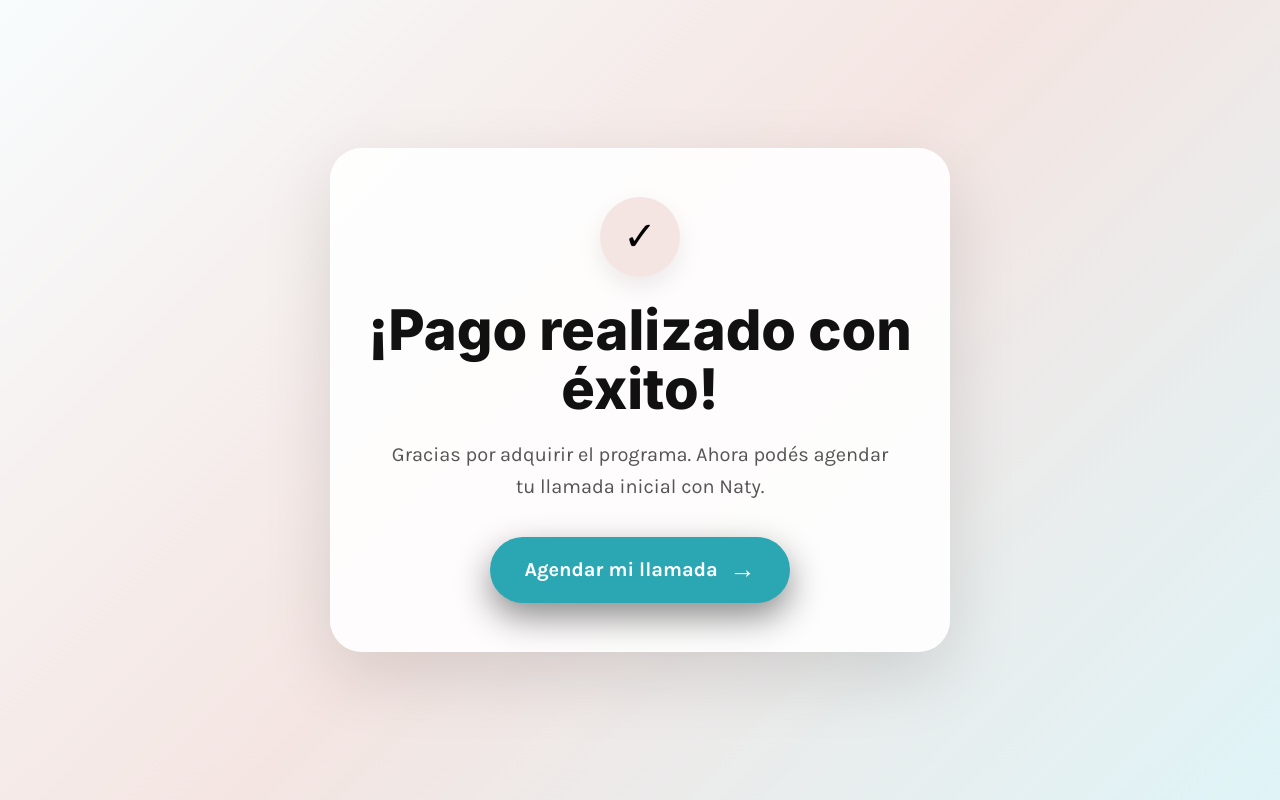
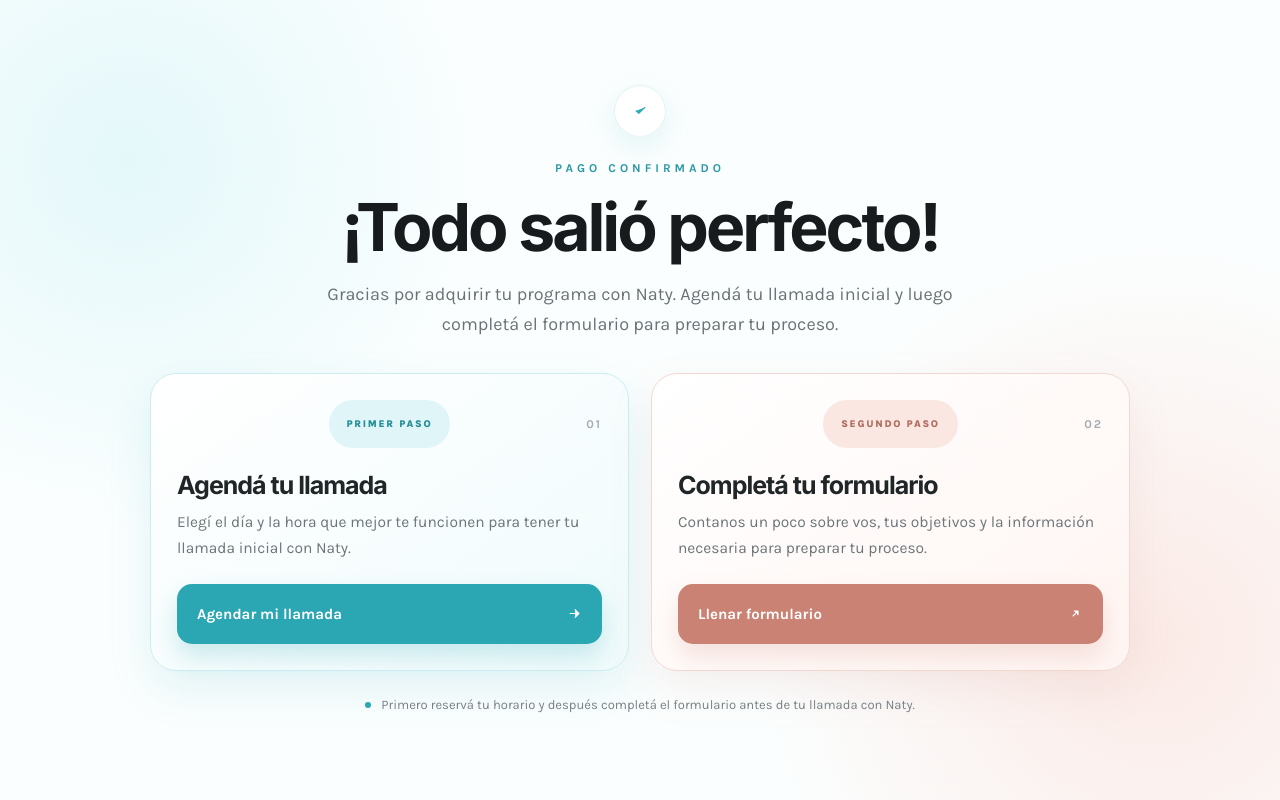
Before and after one commit to ashroomy/naty, a Next.js app: page /gracias in a window 1280 px wide. Built offline with nearby package versions, Linux system fonts and the light colour scheme; a web font is replaced by a local one.

Commit message:
Actualiza pagina de gracias

```diff
--- a/pages/gracias.jsx
+++ b/pages/gracias.jsx
@@ -1,92 +1,485 @@
+const FORM_URL =
+  "https://docs.google.com/forms/d/e/1FAIpQLSdXViiG7TIRQaDPTmqcUN85SN0z83PqS_2gT4PwTv8WDBqt_A/viewform";
+
+const CALENDAR_URL =
+  "https://calendar.app.google/iYPBhtw8nqcWPxyG7";
+
 const Gracias = () => {
   return (
-    <main
-      style={{
-        minHeight: "100vh",
-        background: "linear-gradient(135deg, #F8FCFD 0%, #F4E5E2 50%, #DFF4F7 100%)",
-        display: "flex",
-        alignItems: "center",
-        justifyContent: "center",
-        padding: "40px 20px",
-        fontFamily: "inherit",
-      }}
+    <>
+      <main className="gracias">
+        <section className="contenido">
+          <div className="check" aria-hidden="true">
+            <svg
+              width="24"
+              height="24"
+              viewBox="0 0 24 24"
+              fill="none"
             >
-      <section
-        style={{
-          width: "100%",
-          maxWidth: "620px",
-          background: "rgba(255, 255, 255, 0.88)",
-          borderRadius: "32px",
-          padding: "48px 32px",
-          textAlign: "center",
-          boxShadow: "0 24px 70px rgba(0,0,0,0.12)",
-          border: "1px solid rgba(255,255,255,0.9)",
-        }}
-      >
-        <div
-          style={{
-            width: "80px",
-            height: "80px",
-            borderRadius: "50%",
-            background: "#F4E5E2",
-            display: "flex",
-            alignItems: "center",
-            justifyContent: "center",
-            margin: "0 auto 24px",
-            fontSize: "40px",
-            boxShadow: "0 10px 25px rgba(0,0,0,0.08)",
-          }}
-        >
-          ✓
+              <path
+                d="M5 12.5L9.3 16.5L19 7"
+                stroke="currentColor"
+                strokeWidth="1.8"
+                strokeLinecap="round"
+                strokeLinejoin="round"
+              />
+            </svg>
           </div>
 
-        <h1
-          style={{
-            fontSize: "clamp(36px, 5vw, 56px)",
-            lineHeight: "1.05",
-            fontWeight: "800",
-            color: "#111",
-            marginBottom: "20px",
-          }}
-        >
-          ¡Pago realizado con éxito!
-        </h1>
+          <p className="confirmado">Pago confirmado</p>
 
-        <p
-          style={{
-            fontSize: "20px",
-            lineHeight: "1.6",
-            color: "#555",
-            maxWidth: "500px",
-            margin: "0 auto 34px",
-          }}
-        >
-          Gracias por adquirir el programa. Ahora podés agendar tu llamada inicial con Naty.
+          <h1>¡Todo salió perfecto!</h1>
+
+          <p className="descripcion">
+            Gracias por adquirir tu programa con Naty. Agendá tu llamada inicial
+            y luego completá el formulario para preparar tu proceso.
           </p>
 
+          <div className="pasos">
+            <article className="tarjeta llamada">
+              <div className="tarjeta-superior">
+                <span className="etiqueta etiqueta-azul">
+                  Primer paso
+                </span>
+
+                <span className="numero">01</span>
+              </div>
+
+              <div className="texto-tarjeta">
+                <h2>Agendá tu llamada</h2>
+
+                <p>
+                  Elegí el día y la hora que mejor te funcionen para tener tu
+                  llamada inicial con Naty.
+                </p>
+              </div>
+
               <a
-          href="https://calendar.app.google/iYPBhtw8nqcWPxyG7"
+                href={CALENDAR_URL}
                 target="_blank"
                 rel="noopener noreferrer"
-          style={{
-            display: "inline-flex",
-            alignItems: "center",
-            justifyContent: "center",
-            gap: "12px",
-            background: "#2BA6B3",
-            color: "#fff",
-            padding: "18px 34px",
-            borderRadius: "999px",
-            fontSize: "20px",
-            fontWeight: "700",
-            textDecoration: "none",
-            boxShadow: "0 14px 35px rgba(0, 0, 0, 0.45)",
-          }}
+                className="boton boton-azul"
               >
-          Agendar mi llamada <span style={{ fontSize: "26px" }}>→</span>
+                <span>Agendar mi llamada</span>
+
+                <svg
+                  width="19"
+                  height="19"
+                  viewBox="0 0 24 24"
+                  fill="none"
+                  aria-hidden="true"
+                >
+                  <path
+                    d="M5 12H19M13 6L19 12L13 18"
+                    stroke="currentColor"
+                    strokeWidth="1.8"
+                    strokeLinecap="round"
+                    strokeLinejoin="round"
+                  />
+                </svg>
               </a>
+            </article>
+
+            <article className="tarjeta formulario">
+              <div className="tarjeta-superior">
+                <span className="etiqueta etiqueta-rosa">
+                  Segundo paso
+                </span>
+
+                <span className="numero">02</span>
+              </div>
+
+              <div className="texto-tarjeta">
+                <h2>Completá tu formulario</h2>
+
+                <p>
+                  Contanos un poco sobre vos, tus objetivos y la información
+                  necesaria para preparar tu proceso.
+                </p>
+              </div>
+
+              <a
+                href={FORM_URL}
+                target="_blank"
+                rel="noopener noreferrer"
+                className="boton boton-rosa"
+              >
+                <span>Llenar formulario</span>
+
+                <svg
+                  width="18"
+                  height="18"
+                  viewBox="0 0 24 24"
+                  fill="none"
+                  aria-hidden="true"
+                >
+                  <path
+                    d="M8 16L16 8M10 8H16V14"
+                    stroke="currentColor"
+                    strokeWidth="1.8"
+                    strokeLinecap="round"
+                    strokeLinejoin="round"
+                  />
+                </svg>
+              </a>
+            </article>
+          </div>
+
+          <p className="nota">
+            <span className="punto" />
+
+            Primero reservá tu horario y después completá el formulario antes
+            de tu llamada con Naty.
+          </p>
         </section>
       </main>
+
+      <style jsx>{`
+        * {
+          box-sizing: border-box;
+        }
+
+        .gracias {
+          min-height: 100vh;
+          display: flex;
+          align-items: center;
+          justify-content: center;
+          padding: 48px 22px;
+          background:
+            radial-gradient(
+              circle at 10% 20%,
+              #e4f8fa,
+              transparent 28%
+            ),
+            radial-gradient(
+              circle at 90% 80%,
+              #fbeae6,
+              transparent 30%
+            ),
+            #fbfefe;
+          font-family: inherit;
+        }
+
+        .contenido {
+          width: 100%;
+          max-width: 980px;
+          text-align: center;
+        }
+
+        .check {
+          width: 52px;
+          height: 52px;
+          display: grid;
+          place-items: center;
+          margin: 0 auto 16px;
+          border: 1px solid rgba(43, 166, 179, 0.13);
+          border-radius: 50%;
+          background: rgba(255, 255, 255, 0.92);
+          color: #29a9b5;
+          box-shadow: 0 10px 30px rgba(43, 166, 179, 0.12);
+        }
+
+        .confirmado {
+          margin: 0 0 10px;
+          color: #2999a4;
+          font-size: 12px;
+          font-weight: 700;
+          letter-spacing: 4px;
+          text-transform: uppercase;
+        }
+
+        h1 {
+          margin: 0;
+          color: #171b1d;
+          font-size: clamp(40px, 6vw, 66px);
+          line-height: 1.05;
+          letter-spacing: -3px;
+        }
+
+        .descripcion {
+          max-width: 650px;
+          margin: 18px auto 34px;
+          color: #697376;
+          font-size: 18px;
+          line-height: 1.65;
+        }
+
+        .pasos {
+          display: grid;
+          grid-template-columns: repeat(2, minmax(0, 1fr));
+          align-items: stretch;
+          gap: 22px;
+        }
+
+        .tarjeta {
+          display: flex;
+          flex-direction: column;
+          padding: 26px;
+          border-radius: 26px;
+          text-align: left;
+          transition:
+            transform 0.25s ease,
+            box-shadow 0.25s ease;
+        }
+
+        .tarjeta:hover {
+          transform: translateY(-5px);
+        }
+
+        .llamada {
+          border: 1px solid #cceef1;
+          background: linear-gradient(145deg, #ffffff, #f0fbfc);
+          box-shadow: 0 18px 45px rgba(43, 166, 179, 0.12);
+        }
+
+        .formulario {
+          border: 1px solid #f3d9d3;
+          background: linear-gradient(145deg, #ffffff, #fff5f2);
+          box-shadow: 0 18px 45px rgba(185, 119, 104, 0.1);
+        }
+
+        .tarjeta-superior {
+          position: relative;
+          display: flex;
+          align-items: center;
+          justify-content: center;
+          min-height: 42px;
+          margin-bottom: 22px;
+        }
+
+        .etiqueta {
+          display: inline-flex;
+          align-items: center;
+          justify-content: center;
+          min-height: 42px;
+          padding: 9px 18px;
+          border-radius: 999px;
+          font-size: 10px;
+          font-weight: 800;
+          letter-spacing: 1.7px;
+          text-align: center;
+          text-transform: uppercase;
+        }
+
+        .etiqueta-azul {
+          background: #dff5f7;
+          color: #258e98;
+        }
+
+        .etiqueta-rosa {
+          background: #fae7e2;
+          color: #b06f61;
+        }
+
+        .numero {
+          position: absolute;
+          top: 50%;
+          right: 0;
+          color: #a4adaf;
+          font-size: 12px;
+          font-weight: 700;
+          letter-spacing: 2px;
+          transform: translateY(-50%);
+        }
+
+        .texto-tarjeta {
+          margin-bottom: 22px;
+        }
+
+        h2 {
+          margin: 0 0 10px;
+          color: #202527;
+          font-size: 25px;
+          line-height: 1.2;
+          letter-spacing: -1px;
+        }
+
+        .texto-tarjeta p {
+          margin: 0;
+          color: #6c7679;
+          font-size: 15.5px;
+          line-height: 1.65;
+        }
+
+        .boton {
+          min-height: 56px;
+          display: flex;
+          align-items: center;
+          justify-content: space-between;
+          gap: 15px;
+          margin-top: auto;
+          padding: 15px 20px;
+          border-radius: 15px;
+          font-size: 15px;
+          font-weight: 700;
+          text-decoration: none;
+          transition:
+            transform 0.2s ease,
+            box-shadow 0.2s ease,
+            background-color 0.2s ease;
+        }
+
+        .boton svg {
+          flex-shrink: 0;
+          transition: transform 0.2s ease;
+        }
+
+        .boton:hover {
+          transform: translateY(-2px);
+        }
+
+        .boton:hover svg {
+          transform: translateX(3px);
+        }
+
+        .boton-azul {
+          background: #2ba6b3;
+          color: white;
+          box-shadow: 0 12px 25px rgba(43, 166, 179, 0.22);
+        }
+
+        .boton-azul:hover {
+          background: #258f99;
+          box-shadow: 0 15px 30px rgba(43, 166, 179, 0.28);
+        }
+
+        .boton-rosa {
+          background: #c98273;
+          color: white;
+          box-shadow: 0 12px 25px rgba(201, 130, 115, 0.2);
+        }
+
+        .boton-rosa:hover {
+          background: #b87466;
+          box-shadow: 0 15px 30px rgba(201, 130, 115, 0.25);
+        }
+
+        .boton:focus-visible {
+          outline: 3px solid rgba(43, 166, 179, 0.2);
+          outline-offset: 4px;
+        }
+
+        .nota {
+          max-width: 720px;
+          display: flex;
+          align-items: center;
+          justify-content: center;
+          gap: 10px;
+          margin: 24px auto 0;
+          color: #778184;
+          font-size: 13px;
+          line-height: 1.6;
+        }
+
+        .punto {
+          flex: 0 0 auto;
+          width: 6px;
+          height: 6px;
+          border-radius: 50%;
+          background: #2ba6b3;
+        }
+
+        @media (max-width: 750px) {
+          .gracias {
+            align-items: flex-start;
+            padding: 40px 16px;
+          }
+
+          h1 {
+            font-size: 43px;
+            letter-spacing: -2px;
+          }
+
+          .descripcion {
+            margin-bottom: 28px;
+            font-size: 16px;
+          }
+
+          .pasos {
+            grid-template-columns: 1fr;
+            gap: 18px;
+          }
+
+          .tarjeta {
+            padding: 24px;
+          }
+
+          .texto-tarjeta {
+            margin-bottom: 20px;
+          }
+
+          .nota {
+            align-items: flex-start;
+            padding: 0 8px;
+            text-align: left;
+          }
+
+          .punto {
+            margin-top: 7px;
+          }
+        }
+
+        @media (max-width: 420px) {
+          .gracias {
+            padding: 34px 14px;
+          }
+
+          .check {
+            width: 48px;
+            height: 48px;
+          }
+
+          h1 {
+            font-size: 37px;
+          }
+
+          .descripcion {
+            font-size: 15.5px;
+          }
+
+          .tarjeta {
+            padding: 21px;
+            border-radius: 22px;
+          }
+
+          .tarjeta-superior {
+            margin-bottom: 19px;
+          }
+
+          .etiqueta {
+            min-height: 39px;
+            padding: 8px 15px;
+            font-size: 9px;
+          }
+
+          .numero {
+            right: 2px;
+            font-size: 10px;
+          }
+
+          h2 {
+            font-size: 23px;
+          }
+
+          .boton {
+            min-height: 54px;
+          }
+        }
+
+        @media (prefers-reduced-motion: reduce) {
+          .tarjeta,
+          .boton,
+          .boton svg {
+            transition: none;
+          }
+
+          .tarjeta:hover,
+          .boton:hover {
+            transform: none;
+          }
+        }
+      `}</style>
+    </>
   );
 };
 
--- a/src/components/Services.js
+++ b/src/components/Services.js
@@ -360,11 +360,11 @@ const ServiceDetail = ({
                     <p className="text-[17px] leading-[1.7] text-[#555] max-w-[650px]">{ctaText}</p>
 
                     <a
-                  href="#contact"
-                  className="inline-block bg-[#2BA6B3] text-white font-semibold px-[30px] py-[13px] rounded-full hover:bg-[#238B96] transition-all"
-                >
-                  Llenar formulario
-                </a>
+                      href="/formulario-hibrido"
+                      className="inline-block bg-[#2BA6B3] text-white font-semibold px-[30px] py-[13px] rounded-full hover:bg-[#238B96] transition-all"
+                    >
+                      Llenar formulario
+                    </a>
                   </div>
                 )}
               </AccordionItem>
```
Also changed, not shown: pages/formulario-hibrido.jsx (added, +16 -0 lines), src/components/Contact.js (+10 -5 lines). Lines whose indentation alone changed are shown as unchanged.
